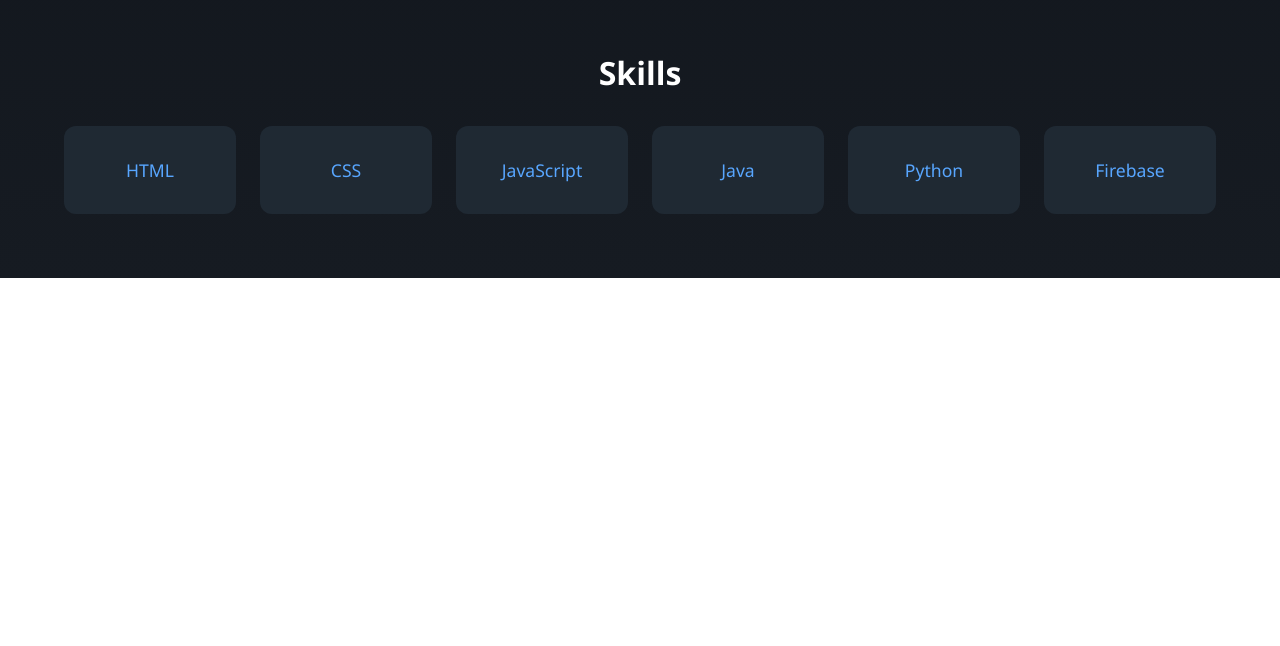
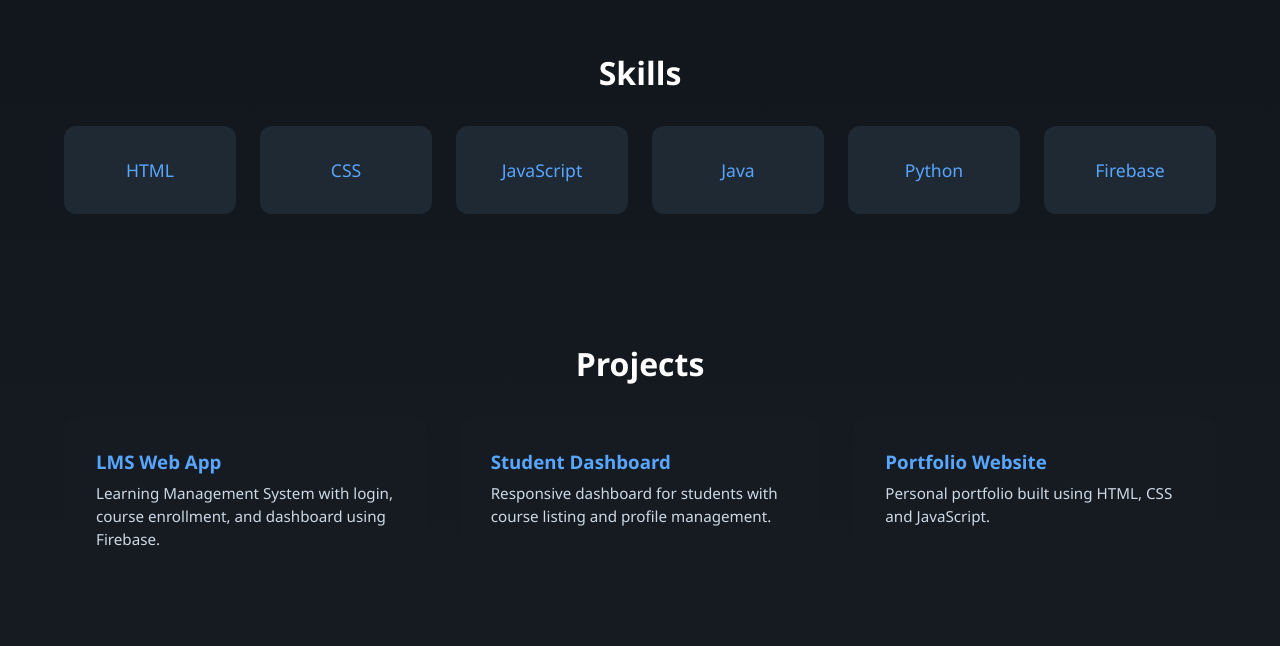
Before and after one commit to dinel2007918/personal-portfolio, a plain HTML site: page Desktop/New folder/profile/home.html in a window 1280 px wide. Shown: the part 765-1411 px from the top of the page. Before the commit the page ends 1043 px from the top, so only its background shows below. Drawn offline with Linux system fonts and the light colour scheme.

Commit message:
make the proje

```diff
--- a/Desktop/New folder/profile/home.css
+++ b/Desktop/New folder/profile/home.css
@@ -12,6 +12,9 @@
 
   /* Header Navigation */
   header {
+    position: sticky;
+    top: 0;
+    background-color: #0d1117;
     display: flex;
     justify-content: space-between;
     align-items: center;
@@ -112,3 +115,31 @@
   transform: translateY(-8px);
   box-shadow: 0 10px 25px rgba(88,166,255,0.3);
 }
+.projects {
+  display: grid;
+  grid-template-columns: repeat(auto-fit, minmax(280px, 1fr));
+  gap: 2rem;
+  padding: 0 4rem 4rem;
+}
+
+.project-card {
+  background: #161b22;
+  padding: 2rem;
+  border-radius: 12px;
+  transition: transform 0.3s ease;
+}
+
+.project-card:hover {
+  transform: translateY(-8px);
+}
+
+.project-card h3 {
+  color: #58a6ff;
+  margin-bottom: 0.5rem;
+}
+
+.project-card p {
+  color: #cdd9e5;
+  font-size: 0.95rem;
+  line-height: 1.5;
+}
--- a/Desktop/New folder/profile/home.html
+++ b/Desktop/New folder/profile/home.html
@@ -3,18 +3,18 @@
 <head>
     <meta charset="UTF-8">
     <meta name="viewport" content="width=device-width, initial-scale=1.0">
-    <title>Document</title>
+    <title>profile</title>
     <link rel="stylesheet" href="home.css">
 </head>
 <body>
 
-   <header>
+<header>
   <h1>Dinel Kithsura</h1>
   <nav>
-    <a href="#">Home</a>
+    <a href="hero">Home</a>
     <a href="#">About me</a>
-    <a href="#">Skills</a>
-    <a href="#">Projects</a>
+    <a href="#skills">Skills</a>
+    <a href="#projects">Projects</a>
     <a href="#">Contact</a>
   </nav>
 </header>
@@ -33,5 +33,25 @@
   <div class="cards">Python</div>
   <div class="cards">Firebase</div>
 </section>
+<h2 class="section-title" id="projects">Projects</h2>
+
+<section class="projects">
+
+  <div class="project-card">
+    <h3>LMS Web App</h3>
+    <p>Learning Management System with login, course enrollment, and dashboard using Firebase.</p>
+  </div>
+
+  <div class="project-card">
+    <h3>Student Dashboard</h3>
+    <p>Responsive dashboard for students with course listing and profile management.</p>
+  </div>
+
+  <div class="project-card">
+    <h3>Portfolio Website</h3>
+    <p>Personal portfolio built using HTML, CSS and JavaScript.</p>
+  </div>
+
+</section>
 </body>
 </html>
```
